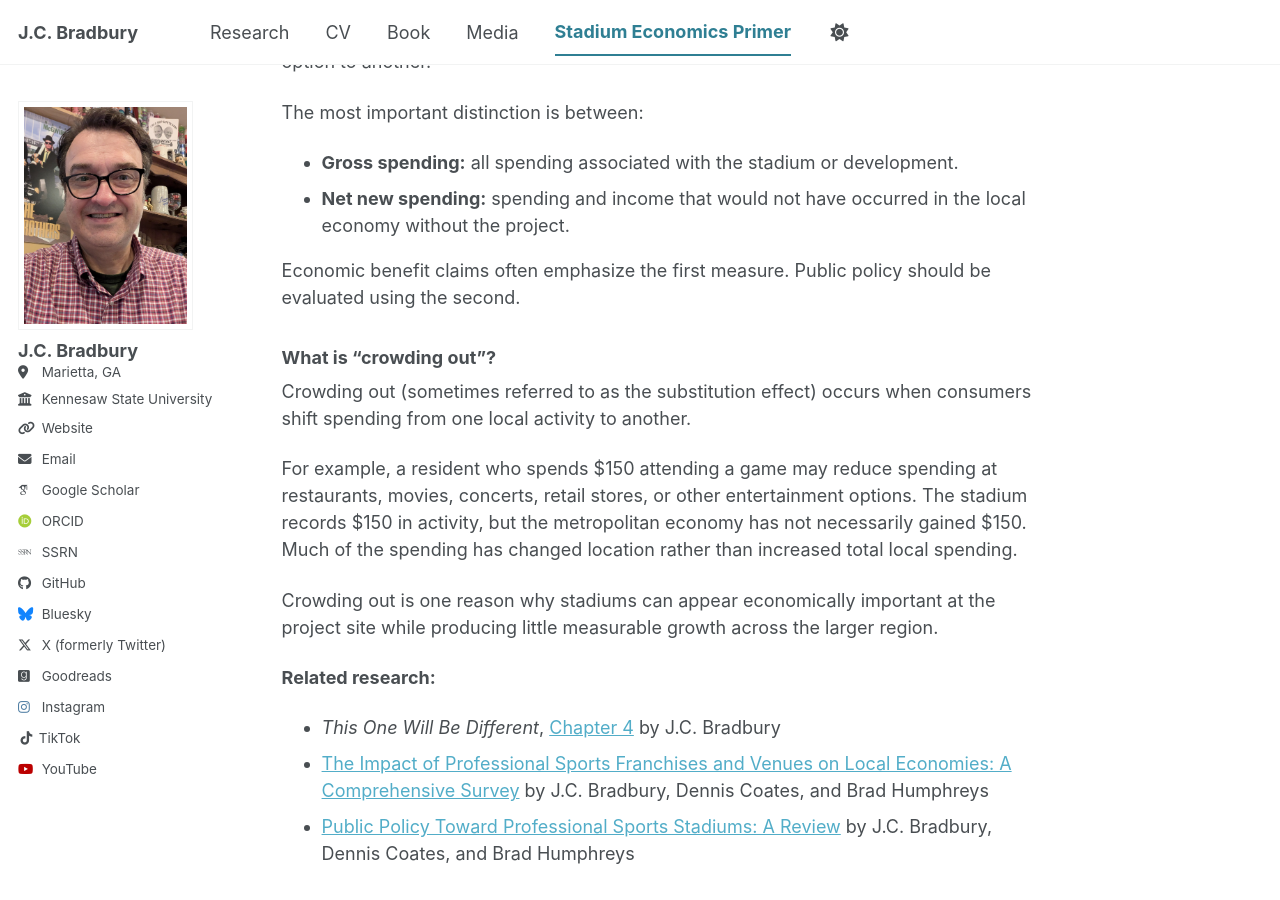
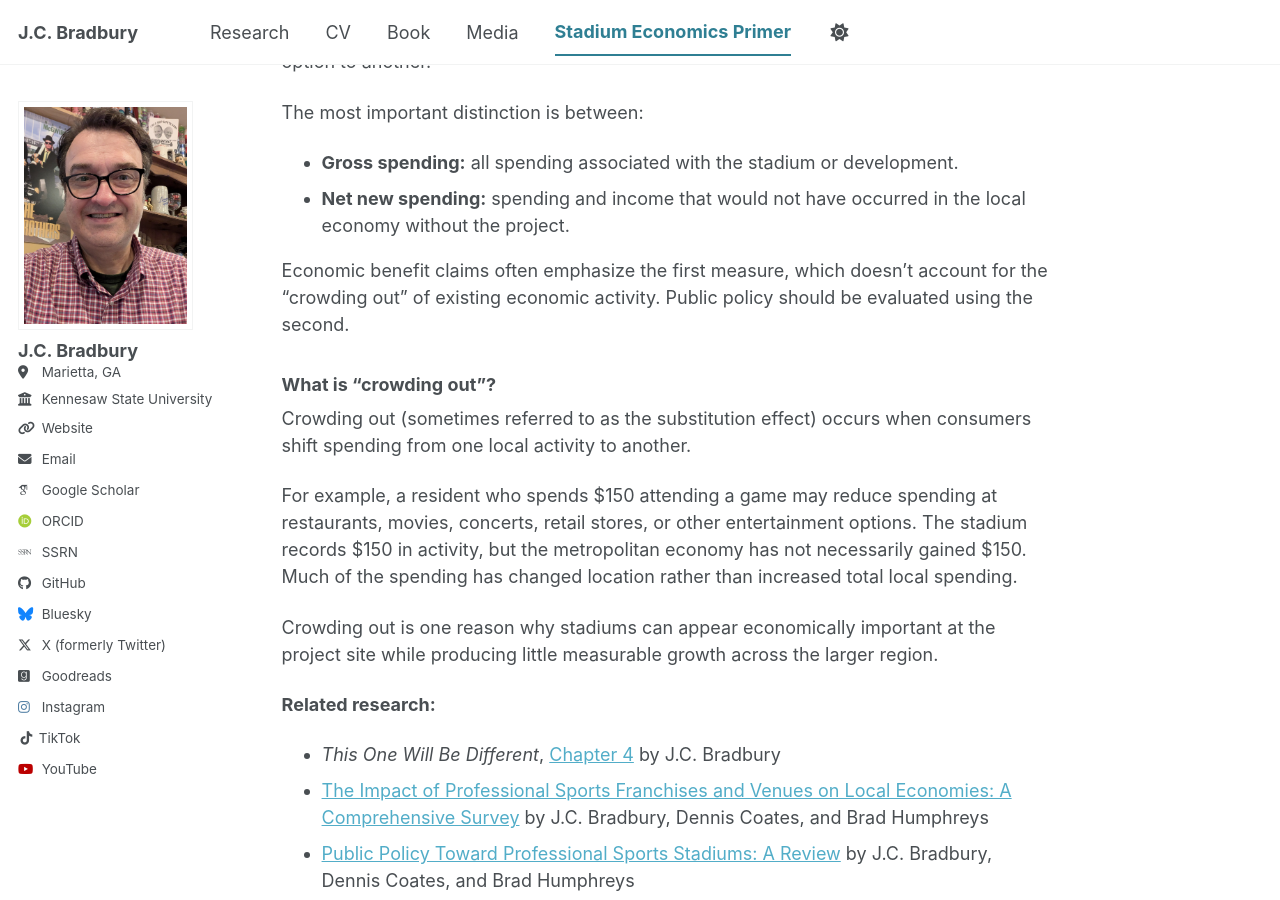
Before and after one commit to jcbradbury/jcbradbury.github.io, a Jekyll site: the page built from _pages/stadium-economic-impact.md, in a window 1280 px wide and 900 px high, scrolled down 2306 px. Built offline with Jekyll 4.4.1, drawn with Linux system fonts in a browser that asks for light colours; some web fonts are replaced; a script bundle is joined from its source files by our own code; library files that are not in the unit come from our copies.

Commit message:
Update stadium-economic-impact.md

```diff
--- a/_pages/stadium-economic-impact.md
+++ b/_pages/stadium-economic-impact.md
@@ -63,7 +63,7 @@ The most important distinction is between:
 - **Gross spending:** all spending associated with the stadium or development.
 - **Net new spending:** spending and income that would not have occurred in the local economy without the project.
 
-Economic benefit claims often emphasize the first measure. Public policy should be evaluated using the second.
+Economic benefit claims often emphasize the first measure, which doesn't account for the "crowding out" of existing economic activity. Public policy should be evaluated using the second.
 
 ### What is "crowding out"?
 
```
